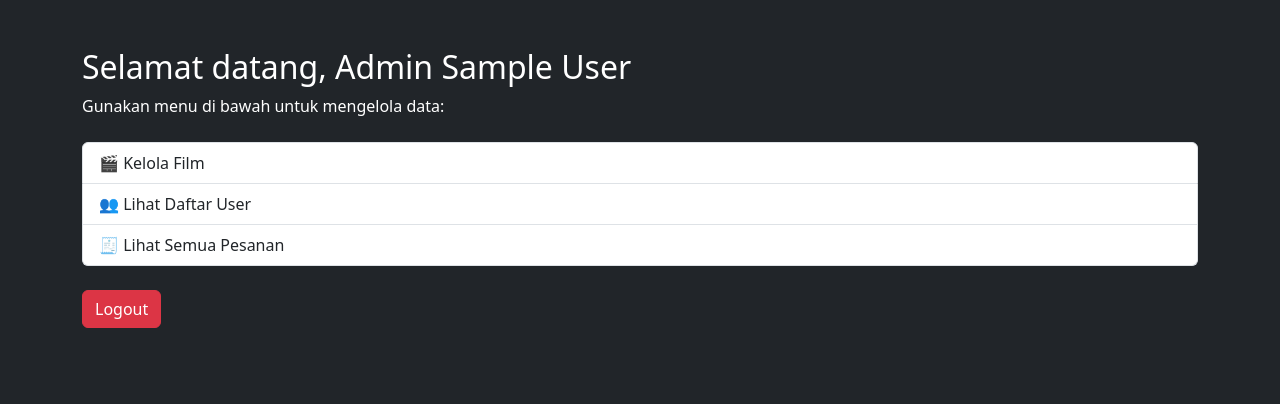
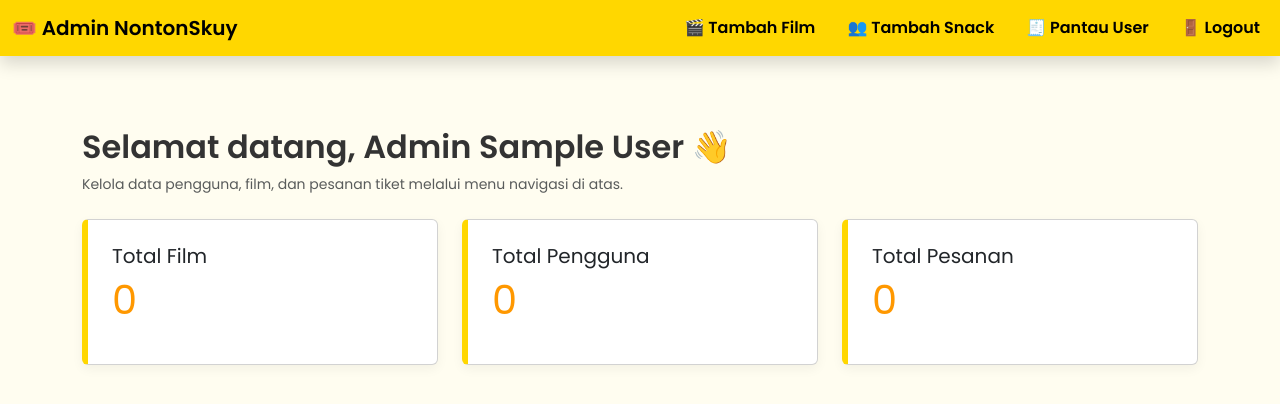
Before and after one commit to devanms1/Project_PemWeb, a PHP site: page /Admin/home_admin.php in a window 1280 px wide. Shown: the top 404 px of the page. Run offline with PHP 8.4, Linux system fonts and the light colour scheme; the visitor is signed in with stand-in values (Sample User, id 1); data that the repository does not hold is empty.

Commit message:
admin home

```diff
--- a/admin/home_admin.php
+++ b/admin/home_admin.php
@@ -1,30 +1,121 @@
 <?php
 session_start();
 if (!isset($_SESSION['role']) || $_SESSION['role'] !== 'admin') {
-    header("Location: login.php");
+    header("Location: ../login.php");
     exit;
 }
+include '../koneksi.php';
 ?>
-
 <!DOCTYPE html>
 <html lang="id">
 <head>
   <meta charset="UTF-8">
-  <title>Dashboard Admin</title>
+  <title>Dashboard Admin - NontonSkuy</title>
+  <meta name="viewport" content="width=device-width, initial-scale=1">
   <link href="https://cdn.jsdelivr.net/npm/bootstrap@5.3.0/dist/css/bootstrap.min.css" rel="stylesheet">
+  <link href="https://fonts.googleapis.com/css2?family=Poppins:wght@400;600&display=swap" rel="stylesheet">
+  <style>
+    body {
+      background-color: #fffdf0;
+      font-family: 'Poppins', sans-serif;
+      color: #333;
+    }
+
+    .navbar {
+      background-color: #ffd700;
+    }
+
+    .navbar-brand, .nav-link {
+      color: #000 !important;
+      font-weight: 600;
+    }
+
+    .navbar-nav .nav-link:hover {
+      color: #444 !important;
+    }
+
+    .card {
+      background-color: #fff;
+      border-left: 6px solid #ffd700;
+      box-shadow: 0 4px 12px rgba(0,0,0,0.05);
+      transition: 0.3s;
+    }
+
+    .card:hover {
+      transform: translateY(-2px);
+      box-shadow: 0 6px 20px rgba(0,0,0,0.1);
+    }
+
+    h2 {
+      font-weight: bold;
+    }
+
+    .display-6 {
+      font-size: 2.5rem;
+      color: #ff9800;
+    }
+
+    .text-muted {
+      font-size: 14px;
+    }
+  </style>
 </head>
-<body class="bg-dark text-white">
-<div class="container mt-5">
-  <h2>Selamat datang, Admin <?php echo $_SESSION['nama']; ?></h2>
-  <p class="mb-4">Gunakan menu di bawah untuk mengelola data:</p>
+<body>
 
-  <div class="list-group">
-    <a href="kelola_film.php" class="list-group-item list-group-item-action">🎬 Kelola Film</a>
-    <a href="daftar_user.php" class="list-group-item list-group-item-action">👥 Lihat Daftar User</a>
-    <a href="daftar_pesanan.php" class="list-group-item list-group-item-action">🧾 Lihat Semua Pesanan</a>
+<!-- Navbar -->
+<nav class="navbar navbar-expand-lg shadow">
+  <div class="container-fluid">
+    <a class="navbar-brand" href="#">🎟️ Admin NontonSkuy</a>
+    <button class="navbar-toggler" type="button" data-bs-toggle="collapse" data-bs-target="#navbarNavDropdown">
+      <span class="navbar-toggler-icon"></span>
+    </button>
+
+    <div class="collapse navbar-collapse justify-content-end" id="navbarNavDropdown">
+      <ul class="navbar-nav gap-3">
+        <li class="nav-item"><a class="nav-link" href="HalamanTambah.php">🎬 Tambah Film</a></li>
+        <li class="nav-item"><a class="nav-link" href="daftar_user.php">👥 Tambah Snack</a></li>
+        <li class="nav-item"><a class="nav-link" href="daftar_pesanan.php">🧾 Pantau User</a></li>
+        <li class="nav-item"><a class="nav-link text-danger" href="../logout.php">🚪 Logout</a></li>
+      </ul>
+    </div>
   </div>
+</nav>
 
-  <a href="logout.php" class="btn btn-danger mt-4">Logout</a>
+<!-- Dashboard -->
+<div class="container mt-5 pt-4">
+  <h2>Selamat datang, Admin <?php echo $_SESSION['nama']; ?> 👋</h2>
+  <p class="text-muted">Kelola data pengguna, film, dan pesanan tiket melalui menu navigasi di atas.</p>
+
+  <div class="row mt-4">
+    <div class="col-md-4">
+      <div class="card p-4">
+        <h5>Total Film</h5>
+        <?php
+        $film = $conn->query("SELECT COUNT(*) as total FROM movies")->fetch_assoc();
+        echo "<p class='display-6'>" . $film['total'] . "</p>";
+        ?>
+      </div>
+    </div>
+    <div class="col-md-4">
+      <div class="card p-4">
+        <h5>Total Pengguna</h5>
+        <?php
+        $user = $conn->query("SELECT COUNT(*) as total FROM users")->fetch_assoc();
+        echo "<p class='display-6'>" . $user['total'] . "</p>";
+        ?>
+      </div>
+    </div>
+    <div class="col-md-4">
+      <div class="card p-4">
+        <h5>Total Pesanan</h5>
+        <?php
+        $pesanan = $conn->query("SELECT COUNT(*) as total FROM orders")->fetch_assoc();
+        echo "<p class='display-6'>" . $pesanan['total'] . "</p>";
+        ?>
+      </div>
+    </div>
+  </div>
 </div>
+
 </body>
 </html>
```
Also changed, not shown: Admin/daftar_pesanan.php (added, +108 -0 lines).
